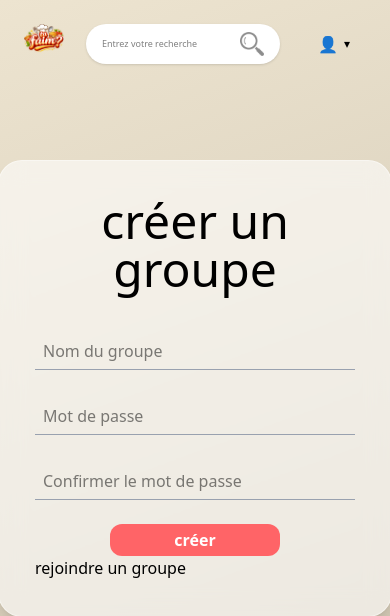
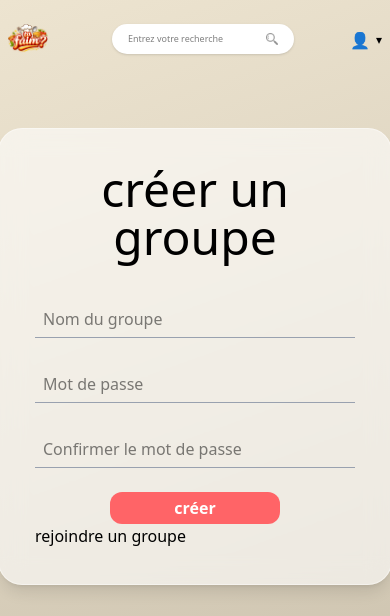
Before and after one commit to Joscrap/site-web-de-6mois--ta-faim-, a Flask app: page /create_groupe in a window 390 px wide. Shown: the top 616 px of the page. Run offline with Flask 3, Linux system fonts and the light colour scheme; the visitor is signed in with stand-in values (Sample User, id 1); style sheets or scripts are compiled from the project's sources; some libraries are stand-ins or nearby versions.

Commit message:
modif responsive téléphone

```diff
--- a/static/style.css
+++ b/static/style.css
@@ -26,6 +26,12 @@ input:-webkit-autofill:active{
   text-decoration: none;
   border-radius: 6px;
   transition: arriere-plan 0.2s ease;
+}
+
+@media screen and (max-width: 400px) {
+  .declencheur-profil {
+    padding: 4px 8px;
+  }
 }
 
 
--- a/templates/base.html
+++ b/templates/base.html
@@ -10,13 +10,13 @@
 <body class="min-h-screen flex flex-col bg-[linear-gradient(160deg,#EDE4D0,#C7BDA9)]">
 
 <!--tête-->
-    <header class="p-6 flex justify-between">
+    <header class="xl:p-6 lg:p-6 sm:p-6 pt-6 pl-2 flex justify-between">
         {% if session['util'] %}
-        <a href="/accueil">
+        <a href="/accueil" class="pr-4">
             <img class="max-w-10 sm:max-w-24 lg:max-w-38 xl:max-w-48 hover:scale-120 transition-transform duration-300" src="/static/image/Design sans titre (7).png">
         </a>
         {% else %}
-        <a href="/">
+        <a href="/" class="pr-4">
             <img class="max-w-10 sm:max-w-24 lg:max-w-38 xl:max-w-48 hover:scale-120 transition-transform duration-300" src="/static/image/Design sans titre (7).png">
         </a>
         {% endif %}
@@ -26,7 +26,7 @@
         <div class="sm:pt-4 lg:pt-4 xl:pt-4">
             <form action="/recherche" method="post" class="flex items-center bg-white rounded-3xl py-2 px-4 shadow-sm ">
                 <input type="text" name="query" placeholder="Entrez votre recherche" class="outline-none text-[9px] sm:text-base lg:text-lg xl:text-lg ">
-                <input type="image" src="../static/image/rechercher.png" class="w-6 h-6 ml-2 cursor-pointer transition-transform hover:scale-105">
+                <input type="image" src="../static/image/rechercher.png" class="xl:w-6 xl:h-6 ml-2 cursor-pointer lg:w-4 lg:h-4 sm:w-4 sm:h-4  w-3 h-3">
             </form>
         </div>
         {% endif %}
```
